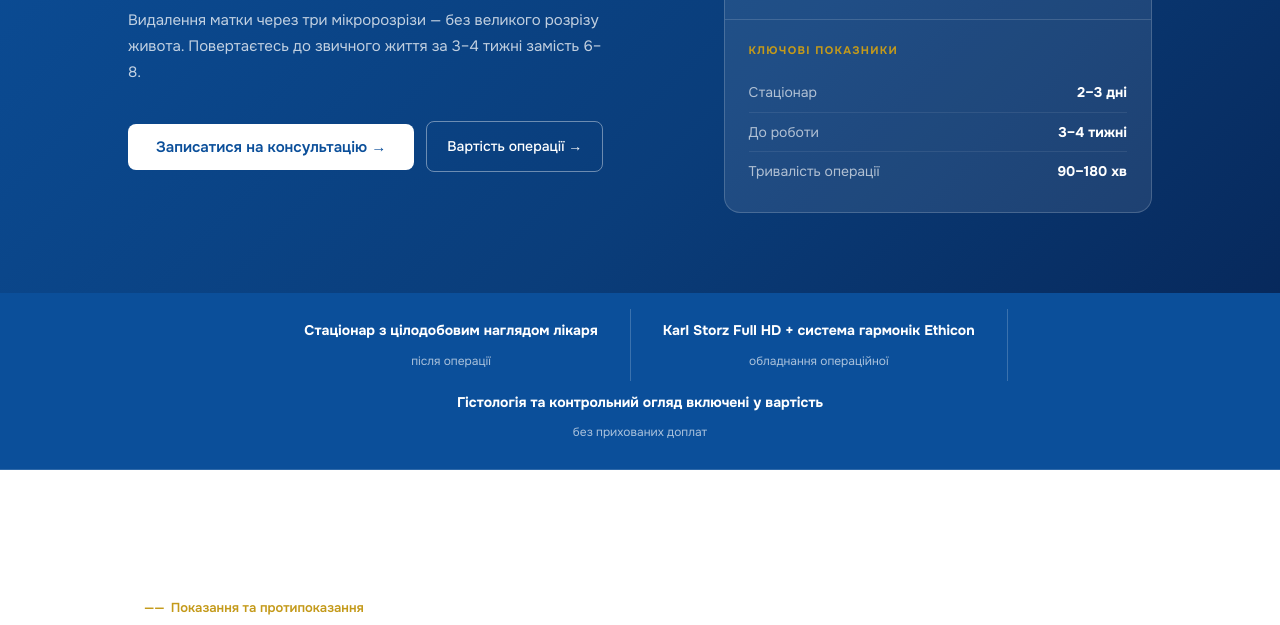
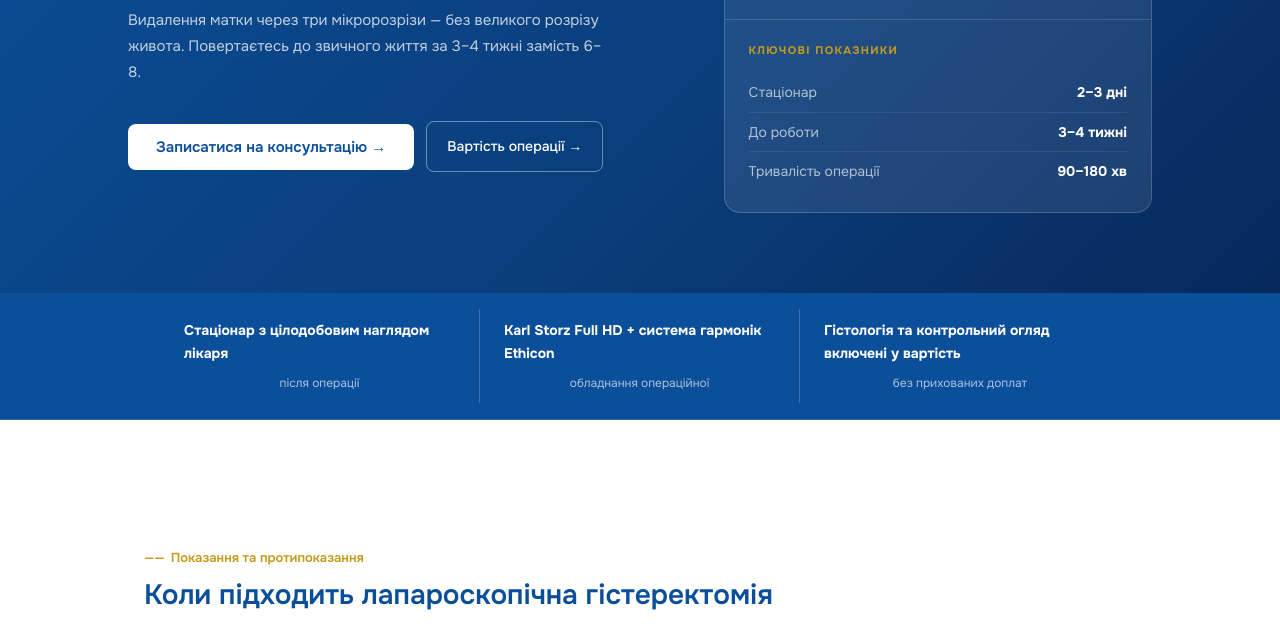
Before and after one commit to rastrepin/onclinic-dnipro, a plain HTML site: page kharkiv/mioma-laparoskopichna-gisterektomiia.html in a window 1280 px wide. Shown: the part 403-1028 px from the top of the page. Drawn offline with nearby package versions, Linux system fonts and the light colour scheme.

Commit message:
fix: trust-bar nowrap — 3 items always in one row, text wraps inside

```diff
--- a/kharkiv/mioma-laparoskopichna-gisterektomiia.html
+++ b/kharkiv/mioma-laparoskopichna-gisterektomiia.html
@@ -438,8 +438,8 @@ h2.sec-title{font-family:'Cormorant Garamond',serif;font-size:30px;font-weight:6
 
 /* ── Sprint UX — Global overrides ── */
 .trust-bar { background: var(--blue, #0B4F9A) !important; padding: 16px 48px !important; border-bottom: 1px solid rgba(255,255,255,.15) !important; }
-.trust-inner { justify-content: center !important; gap: 0 !important; }
-.trust-item { flex-direction: column !important; padding: 10px 32px !important; border-right: 1px solid rgba(255,255,255,.2) !important; }
+.trust-inner { justify-content: center !important; gap: 0 !important; flex-wrap: nowrap !important; }
+.trust-item { flex-direction: column !important; padding: 10px 24px !important; border-right: 1px solid rgba(255,255,255,.2) !important; flex: 1 1 0 !important; max-width: 320px !important; min-width: 0 !important; }
 .trust-item:last-child { border-right: none !important; }
 .trust-item::before { display: none !important; }
 .trust-fact { font-size: 14px !important; font-weight: 700 !important; color: #fff !important; }
```
